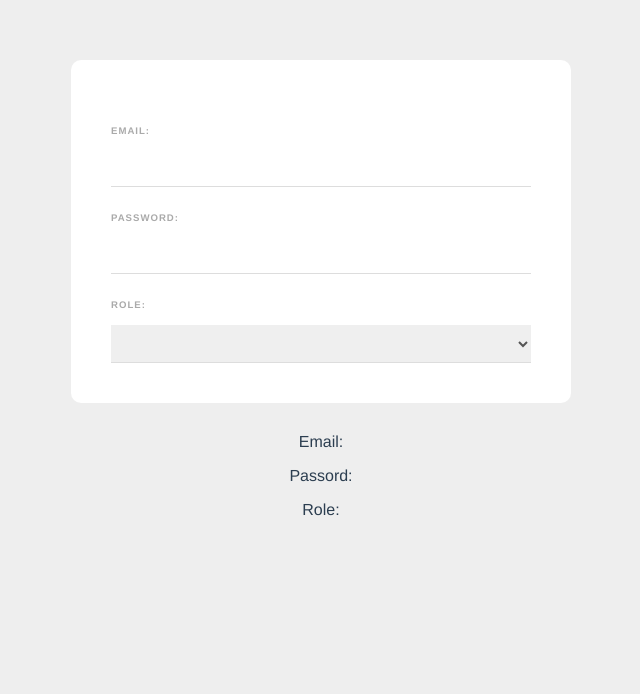
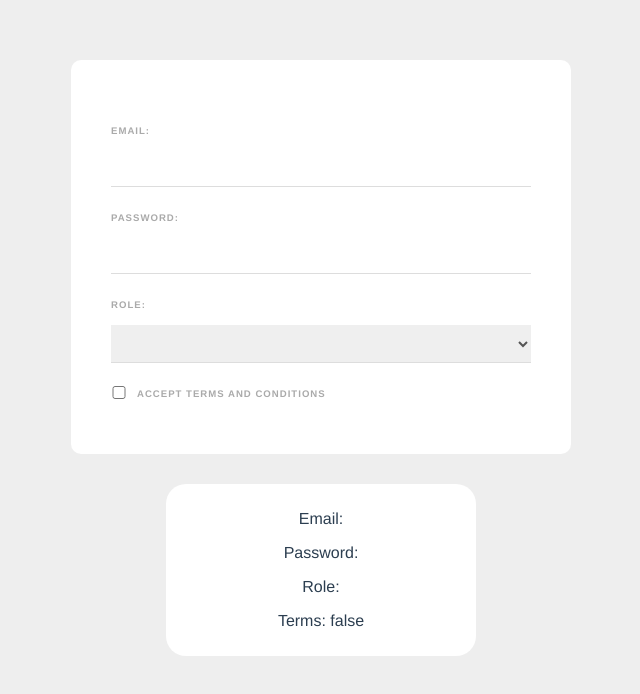
Before and after one commit to realcapobambino/vue3-ultimate, a Vue app: page / in a window 1280 px wide. Shown: the top 694 px of the page, without its empty margins (319-959 px from the left). Built offline with nearby package versions, Linux system fonts and the light colour scheme.

Commit message:
checkbox basic

```diff
--- a/src/components/SignUp.vue
+++ b/src/components/SignUp.vue
@@ -11,10 +11,18 @@
             <option value="doctor">Doctor</option>
             <option value="nurse">Nurse</option>
         </select>
+
+        <div class="terms">
+            <input type="checkbox" required v-model="terms">
+            <label> Accept Terms and Conditions </label>
+        </div>
     </form>
-    <p>Email: {{ email }}</p>
-    <p>Passord: {{ password }}</p>
-    <p>Role: {{ role }}</p>
+    <div class="test-area">
+        <p>Email: {{ email }}</p>
+        <p>Password: {{ password }}</p>
+        <p>Role: {{ role }}</p>
+        <p>Terms: {{ terms }}</p>
+    </div>
 </template>
 
 <script>
@@ -23,13 +31,23 @@
         return {
             email: '',
             password: '',
-            role: ''
+            role: '',
+            terms: false,
+
         }
     }
 }
 </script>
 
 <style>
+.test-area {
+    background: white;
+    margin: 20px auto;
+    padding: 10px 5px;
+    max-width: 300px;
+    border-radius: 20px;
+}
+
 form {
     max-width: 420px;
     margin: 30px auto;
@@ -59,4 +77,12 @@
     border-bottom: 1px solid #ddd;
     color: #555;
 }
+
+input[type="checkbox"] {
+    display: inline-block;
+    width: 16px;
+    margin: 0 10px 0 0;
+    position: relative;
+    top: 2px;
+}
 </style>
```
